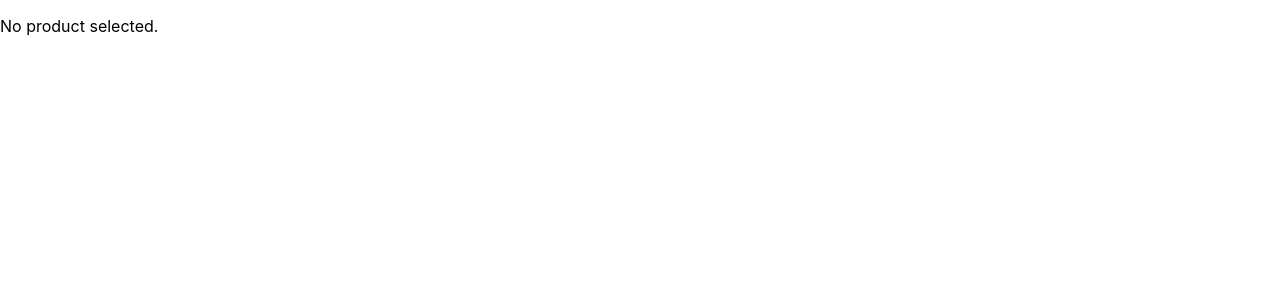
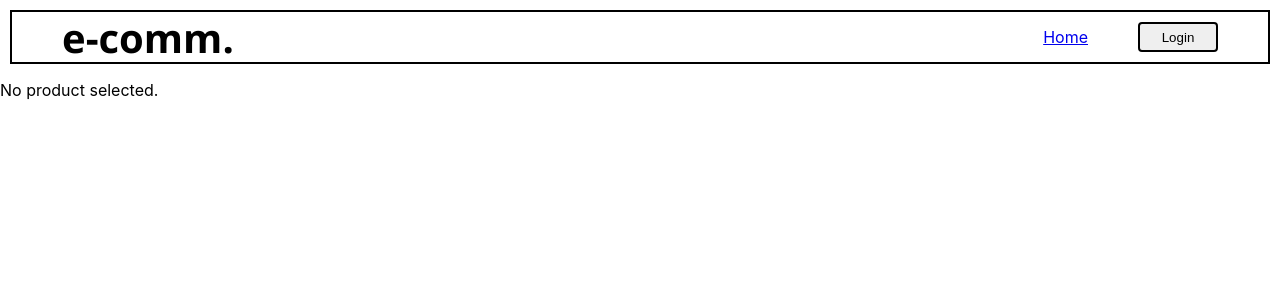
Before and after one commit to ankit-suman-07/e-commerce-FE, a React (Create React App) app: page /product/1 in a window 1280 px wide. Shown: the top 300 px of the page. Built offline with nearby package versions, Linux system fonts and the light colour scheme.

Commit message:
Navbar implemented

```diff
--- a/src/App.js
+++ b/src/App.js
@@ -3,9 +3,11 @@ import { BrowserRouter as Router, Routes, Route } from 'react-router-dom';
 import LandingPage from './pages/LandingPage';
 import ProductDetails from './pages/ProductDetails';
 import { Toaster } from 'react-hot-toast';
+import NavBar from './components/nav/nav-bar';
 
 const App = () => (
   <Router>
+    <NavBar />
     <Toaster />
     <Routes>
       <Route path="/" element={<LandingPage />} />
--- /dev/null
+++ b/src/components/nav/nav-bar.css
@@ -0,0 +1,33 @@
+.nav {
+    border: 2px solid black;
+    margin: 10px;
+    display: flex;
+    justify-content: space-between;
+    align-items: center;
+    height: 50px;
+}
+
+.logo {
+    margin-left: 50px;
+    display: flex;
+    align-items: center;
+    justify-content: center;
+    font-family: 'Segoe UI', Tahoma, Geneva, Verdana, sans-serif;
+    font-size: 40px;
+    font-weight: 800;
+}
+
+.links {
+    margin-right: 50px;
+    display: flex;
+    align-items: center;
+    justify-content: center;
+}
+
+.login-btn {
+    border: 2px solid black;
+    border-radius: 4px;
+    margin-left: 50px;
+    width: 80px;
+    height: 30px;
+}
--- /dev/null
+++ b/src/components/nav/nav-bar.js
@@ -0,0 +1,19 @@
+import React from 'react'
+import { NavLink } from 'react-router-dom'
+import './nav-bar.css'
+
+const NavBar = () => {
+  return (
+    <div className='nav' >
+        <div className='logo' >
+            e-comm.
+        </div>
+        <div className='links' >
+            <NavLink to='/' className={({isActive}) => isActive ? 'active' : ''} >Home</NavLink>
+            <button className='login-btn' >Login</button>
+        </div>
+    </div>
+  )
+}
+
+export default NavBar
```
